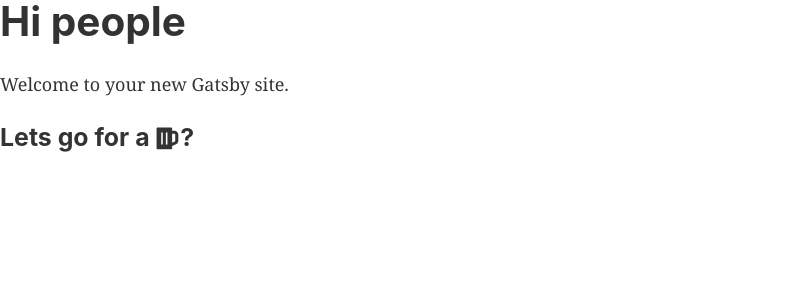
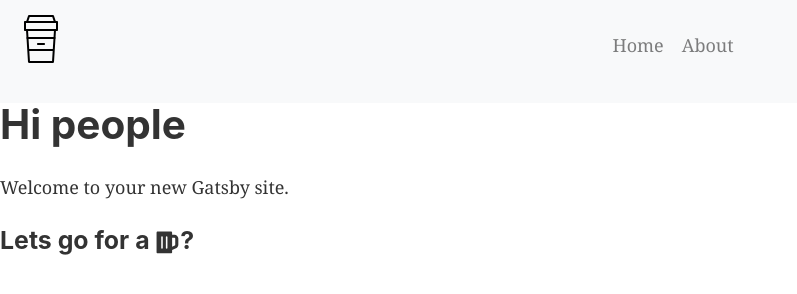
Before and after one commit to Conquist/coffe-shop, a Gatsby site: page / in a window 1280 px wide. Shown: the whole page, without its empty margins (0-797 px from the left). Built offline with nearby package versions, Linux system fonts and the light colour scheme; Gatsby itself is replaced by a stand-in of ours.

Commit message:
navbar working

```diff
--- /dev/null
+++ b/src/components/Globals/Navbar.js
@@ -0,0 +1,49 @@
+import React, { useState } from "react"
+import { Link } from "gatsby"
+import logo from "../../images/logo.svg"
+import { FaCartArrowDown } from "react-icons/fa"
+
+export default function Navbar() {
+  const [navbarOpen, setNavbarOpen] = useState(false)
+  const [css, setCss] = useState("collapse navbar-collapse")
+  const [links, setLinks] = useState([
+    {
+      id: 1,
+      path: "/",
+      text: "Home",
+    },
+    {
+      id: 2,
+      path: "/about",
+      text: "About",
+    },
+  ])
+  const navbarHandler = () => {
+    console.log("menú abriendose/Cerrándose")
+  }
+
+  return (
+    <nav className="navbar navbar-expand-sm bg-light navbar-light">
+      <Link to="/" className="navbar-brand">
+        <img src={logo} alt="logo" />
+      </Link>
+      <button onClick={navbarHandler} className="navbar-toggler" type="button">
+        <span className="navbar-toggler-icon" />
+      </button>
+
+      <div className={css}>
+        <ul className="navbar-nav mx-auto">
+          {links.map(link => {
+            return (
+              <li key={link.id}>
+                <Link className="nav-link" to={link.path}>
+                  {link.text}
+                </Link>
+              </li>
+            )
+          })}
+        </ul>
+      </div>
+    </nav>
+  )
+}
--- a/src/components/layout.js
+++ b/src/components/layout.js
@@ -11,8 +11,14 @@ import { useStaticQuery, graphql } from "gatsby"
 
 import "./bootstrap.min.css"
 import "./layout.css"
+import Navbar from "./Globals/Navbar"
 
-const Layout = ({ children }) => <>{children}</>
+const Layout = ({ children }) => (
+  <>
+    <Navbar />
+    {children}
+  </>
+)
 
 Layout.propTypes = {
   children: PropTypes.node.isRequired,
```
